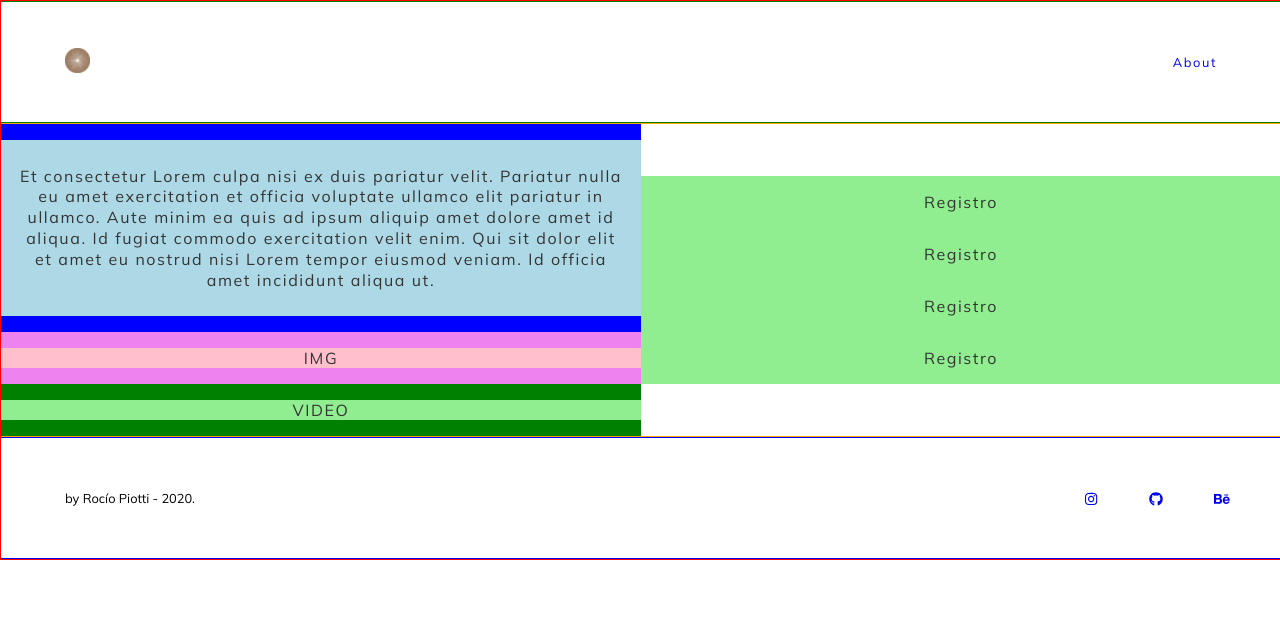
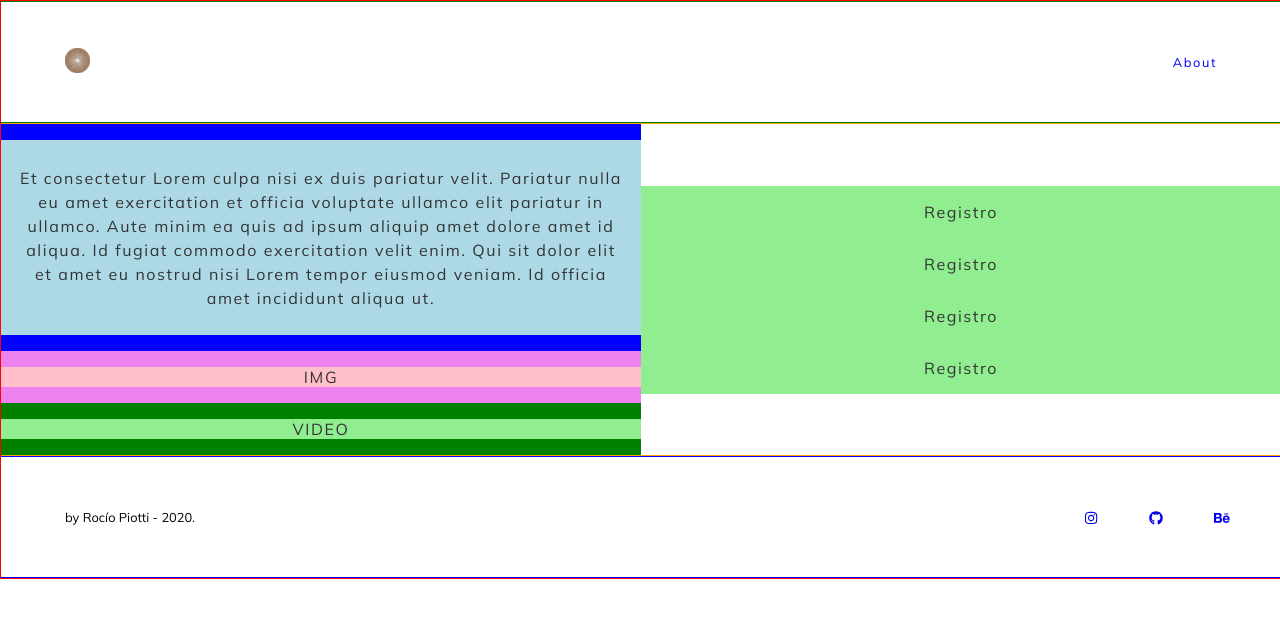
Before and after one commit to rociopiotti/lineadetiempo, a React (Create React App) app: page / in a window 1280 px wide. Shown: the top 618 px of the page. Built offline with nearby package versions, Linux system fonts and the light colour scheme.

Commit message:
Cultivo mediaquery

```diff
--- a/src/components/About/About.js
+++ b/src/components/About/About.js
@@ -3,7 +3,7 @@ import React from "react";
 import { Container } from "../../theme/Theme";
 import styled from "styled-components";
 
-const ConteinerModify = styled(Container)`
+const ContainerModify = styled(Container)`
   flex-direction: column;
 `;
 
@@ -40,7 +40,7 @@ const SectionContent = styled.p`
 
 const About = () => {
   return (
-    <ConteinerModify>
+    <ContainerModify>
       <SectionContainer>
         <SectionHeader>Linea de tiempo</SectionHeader>
         <SeparationLine />
@@ -62,7 +62,7 @@ const About = () => {
           compañías de teatro.
         </SectionContent>
       </SectionContainer>
-    </ConteinerModify>
+    </ContainerModify>
   );
 };
 
--- a/src/components/Cultivo/Cultivo.js
+++ b/src/components/Cultivo/Cultivo.js
@@ -24,7 +24,12 @@ const TextContent = styled.p`
   justify-content: center;
   text-align: center;
   padding: 2vw 2vh;
-  line-height: 1.3em;
+  line-height: 1.5em;
+  font-size: ${(props) => props.theme.fontSizes.extrasmall};
+
+  @media (min-width: 768px) {
+    font-size: ${(props) => props.theme.fontSizes.small};
+  }
 `;
 
 const ImgContainer = styled.div`
@@ -66,6 +71,7 @@ const VideoContent = styled.p`
   align-items: center;
   justify-content: center;
 `;
+
 const Cultivo = () => {
   return (
     <ContainerColumn theme={{ testingBGColor: "lightblue" }}>
```
